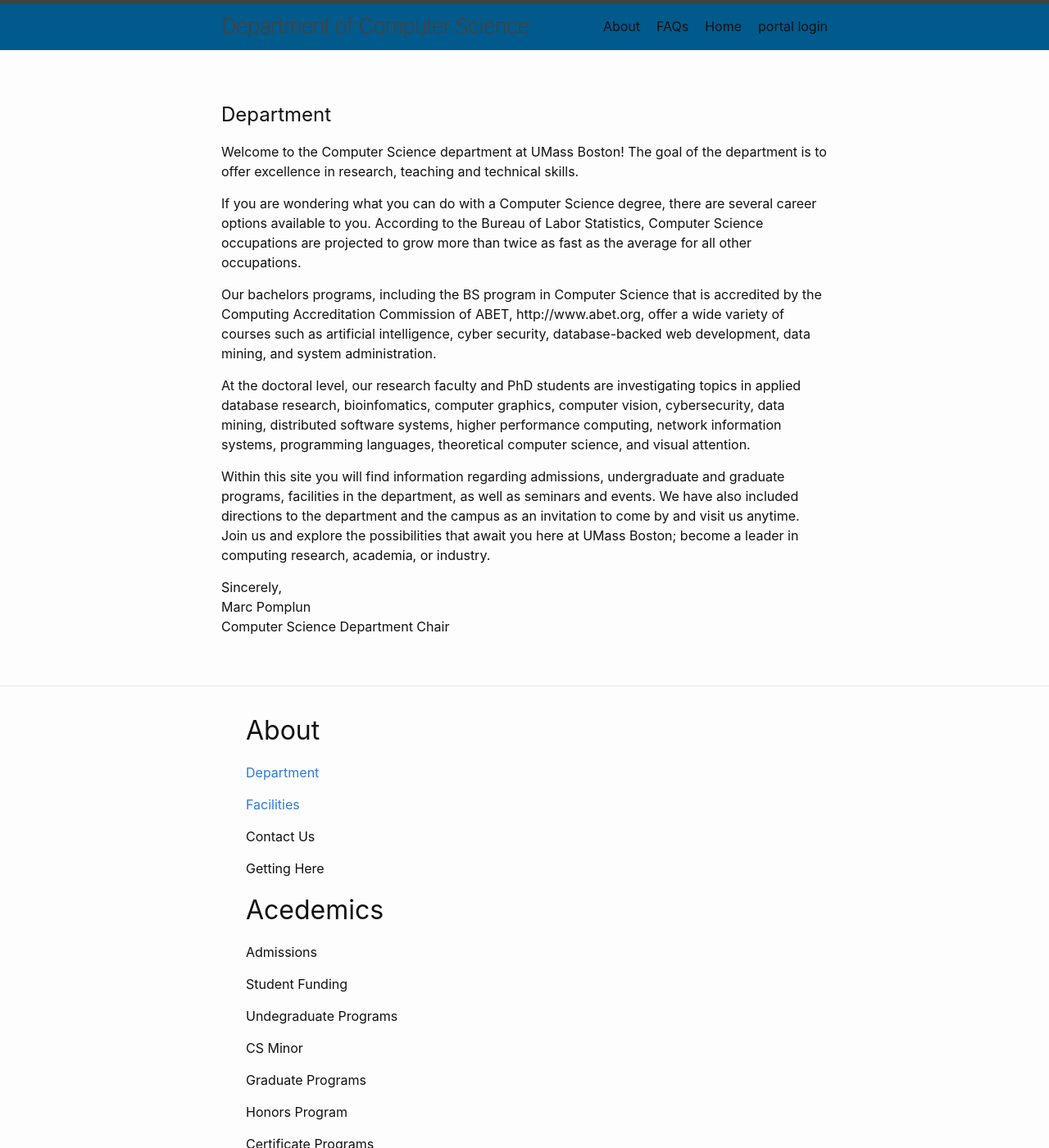
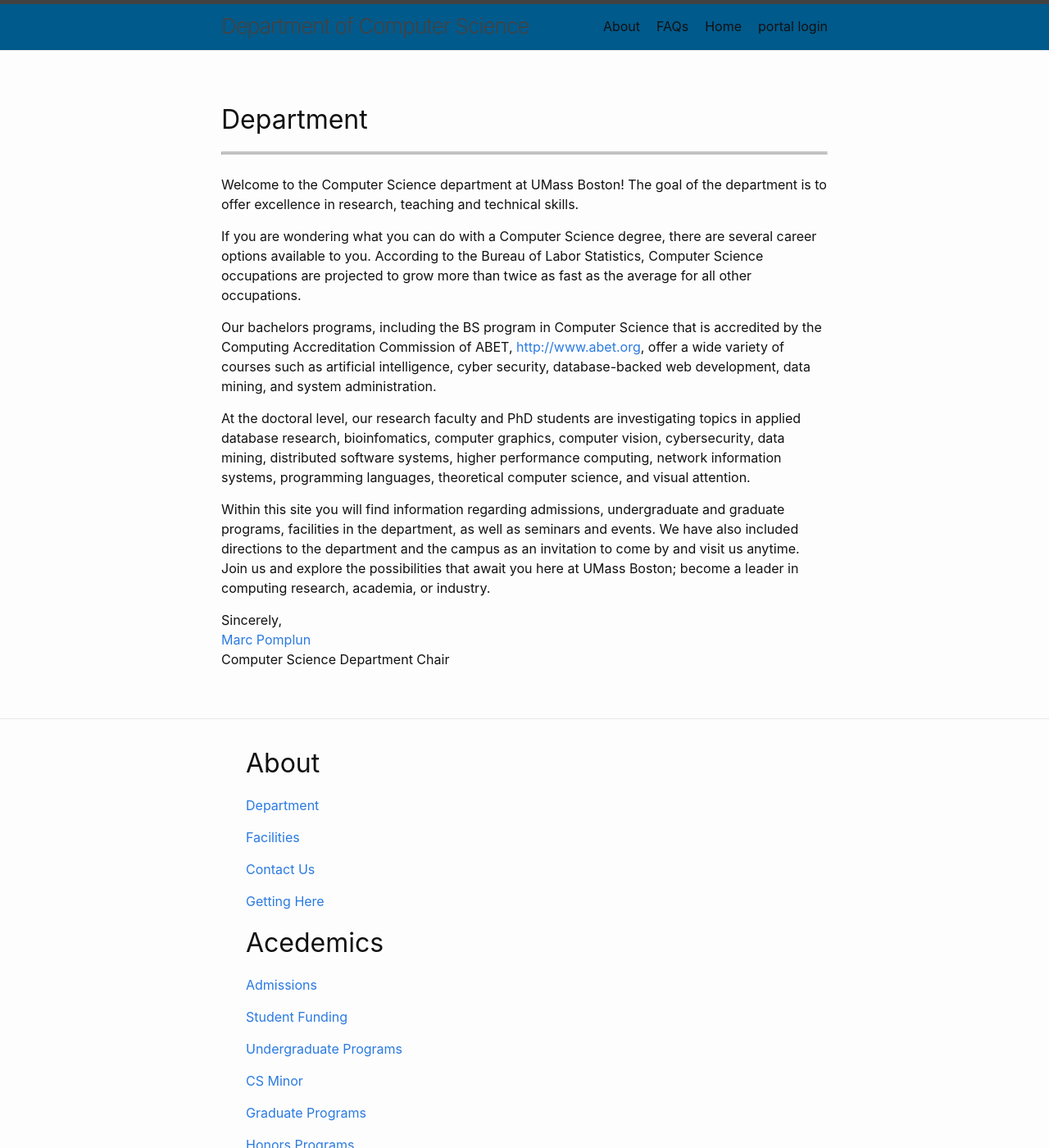
Before and after one commit to sinanliu001/umbcs, a Jekyll site: the page built from footerContent/about/department.markdown, in a window 1280 px wide and 1400 px high. Shown: the whole window at 82% size. Built offline with Jekyll 4.4.1, drawn with Linux system fonts in a browser that asks for light colours.

Commit message:
Added links to About & Acedemics in footer

```diff
--- a/_includes/footer.html
+++ b/_includes/footer.html
@@ -5,32 +5,33 @@
 
     <!-- Changes begins here -->
 
+
     <div class="about">
       <ul>
       <h1> About</h1>
       <p><a href="{{site.baseurl}}/department"> Department</a></p>
-
       <p><a href="{{site.baseurl}}/facilities"> Facilities</a></p>
-      <p> Contact Us </p>
-      <p> Getting Here </p>
+      <p><a href="{{site.baseurl}}/contact-us"> Contact Us</a></p>
+      <p><a href="{{site.baseurl}}/getting-here"> Getting Here</a></p>
     </ul>
     </div>
     <div class="Acedemics">
       <ul>
         <h1> Acedemics</h1>
-        <p> Admissions</p>
-        <p> Student Funding</p>
-        <p> Undegraduate Programs</p>
-        <p> CS Minor </p>
-        <p> Graduate Programs </p>
-        <p> Honors Program </p>
-        <p> Certificate Programs </p>
-        <p> Courses </p>
-        <p> Course Schedule </p>
+        <p><a href="{{site.baseurl}}/admissions"> Admissions</a></p>
+        <p><a href="{{site.baseurl}}/student-funding"> Student Funding</a></p>
+        <p><a href="{{site.baseurl}}/undergraduate-programs"> Undergraduate Programs</a></p>
+        <p><a href="{{site.baseurl}}/cs-minor"> CS Minor</a></p>
+        <p><a href="{{site.baseurl}}/graduate-programs"> Graduate Programs</a></p>
+        <p><a href="{{site.baseurl}}/honors-programs"> Honors Programs</a></p>
+        <p><a href="{{site.baseurl}}/certificate-programs"> Certificate Programs</a></p>
+        <p><a href="{{site.baseurl}}/courses"> Courses</a></p>
+        <p><a href="{{site.baseurl}}/course-schedule"> Course Schedule</a></p>
+
       </ul>
     </div>
 
-
+</div>
     <!-- Changes made upto here -->
 
 
--- a/about/department.markdown
+++ b/footerContent/about/department.markdown
@@ -4,18 +4,23 @@ layout: page
 permalink: "/department"
 ---
 
-# {{page.footer_title}}
+## {{page.footer_title}}
 
+---
+
+---
+
+\
 Welcome to the Computer Science department at UMass Boston! The goal of the department is to offer excellence in research, teaching and technical skills.
 
 If you are wondering what you can do with a Computer Science degree, there are several career options available to you. According to the Bureau of Labor Statistics, Computer Science occupations are projected to grow more than twice as fast as the average for all other occupations.
 
-Our bachelors programs, including the BS program in Computer Science that is accredited by the Computing Accreditation Commission of ABET, http://www.abet.org, offer a wide variety of courses such as artificial intelligence, cyber security, database-backed web development, data mining, and system administration.
+Our bachelors programs, including the BS program in Computer Science that is accredited by the Computing Accreditation Commission of ABET, [http://www.abet.org](http://www.abet.org), offer a wide variety of courses such as artificial intelligence, cyber security, database-backed web development, data mining, and system administration.
 
 At the doctoral level, our research faculty and PhD students are investigating topics in applied database research, bioinfomatics, computer graphics, computer vision, cybersecurity, data mining, distributed software systems, higher performance computing, network information systems, programming languages, theoretical computer science, and visual attention.
 
 Within this site you will find information regarding admissions, undergraduate and graduate programs, facilities in the department, as well as seminars and events. We have also included directions to the department and the campus as an invitation to come by and visit us anytime. Join us and explore the possibilities that await you here at UMass Boston; become a leader in computing research, academia, or industry.
 
 Sincerely, \
-Marc Pomplun \
+[Marc Pomplun](some link) \
 Computer Science Department Chair
--- /dev/null
+++ b/footerContent/acedemics/cs-minor.markdown
@@ -0,0 +1,5 @@
+---
+footer_title: "CS Minor"
+layout: page
+permalink: "/cs-minor"
+---
--- /dev/null
+++ b/footerContent/acedemics/g-programs.markdown
@@ -0,0 +1,5 @@
+---
+footer_title: "Graduate Programs"
+layout: page
+permalink: "/graduate-programs"
+---
--- /dev/null
+++ b/footerContent/acedemics/h-programs.markdown
@@ -0,0 +1,5 @@
+---
+footer_title: "Honors Programs"
+layout: page
+permalink: "/honors-programs"
+---
```
Also changed, not shown: footerContent/about/contact.markdown (added, +108 -0 lines), footerContent/about/getting-here.markdown (added, +59 -0 lines), footerContent/acedemics/admissions.markdown (added, +62 -0 lines), footerContent/acedemics/c-programs.markdown (added, +7 -0 lines), footerContent/acedemics/c-schedule.markdown (added, +29 -0 lines), footerContent/acedemics/courses.markdown (added, +7 -0 lines), footerContent/acedemics/student-funding.markdown (added, +36 -0 lines), footerContent/acedemics/u-programs.markdown (added, +45 -0 lines), footerContent/about/facilities.markdown (renamed from about/facilities.markdown), 2 other files.
